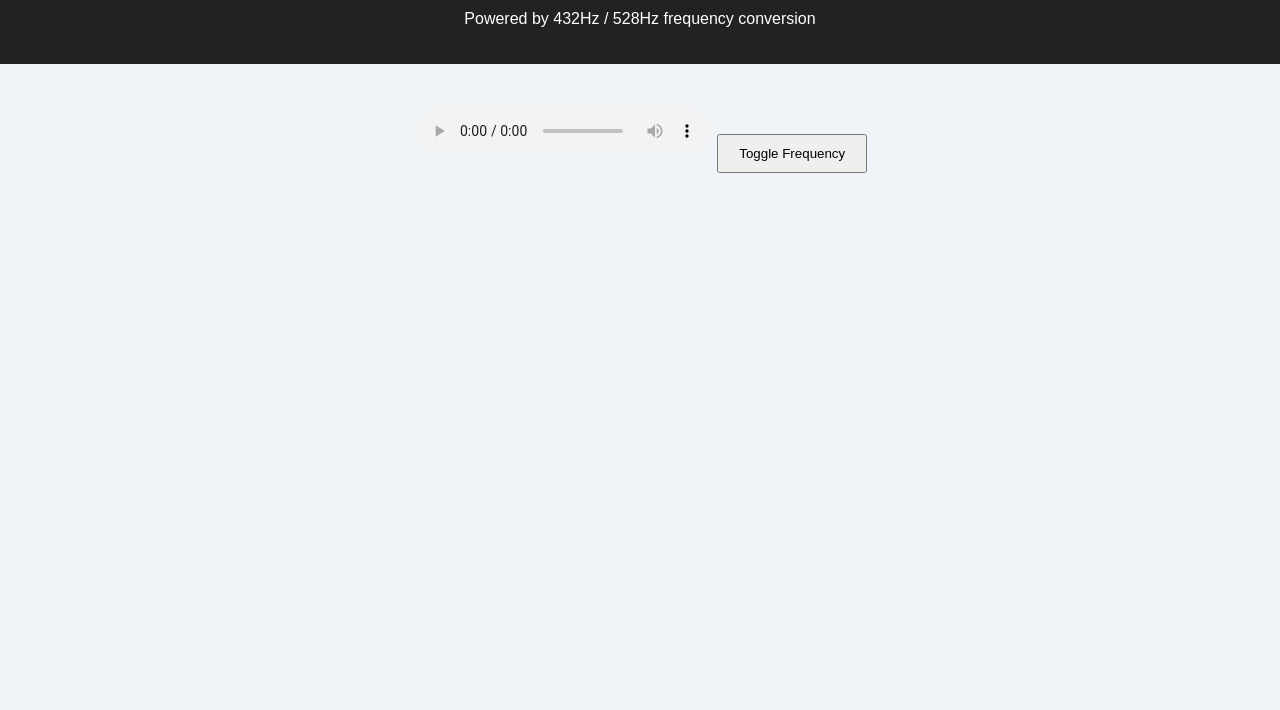
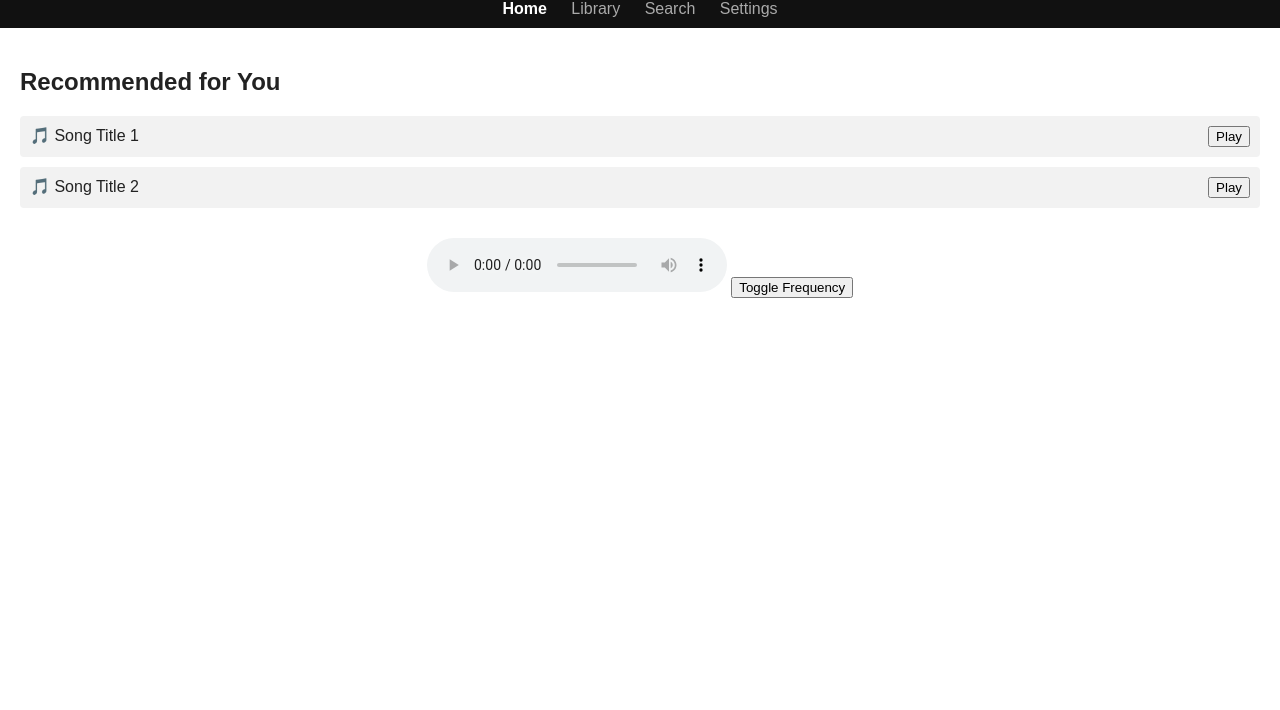
Before and after one commit to Shalevuk18/Newmusic, a plain HTML site: page index.html in a window 1280 px wide. Shown: the part 90-800 px from the top of the page. Drawn offline with Linux system fonts and the light colour scheme.

Commit message:
full version

```diff
--- a/css/style.css
+++ b/css/style.css
@@ -1,20 +1,41 @@
 
 body {
   font-family: Arial, sans-serif;
-  background-color: #f0f4f8;
+  background-color: #fff;
   margin: 0;
   padding: 0;
+  color: #222;
+}
+header {
+  background-color: #111;
+  color: white;
+  padding: 10px;
   text-align: center;
 }
-header {
-  background: #222;
+nav {
+  margin-top: 10px;
+}
+nav a {
+  margin: 0 10px;
+  text-decoration: none;
+  color: #aaa;
+}
+nav a.active {
+  font-weight: bold;
   color: white;
-  padding: 20px 0;
+}
+main {
+  padding: 20px;
+}
+.playlist .track {
+  display: flex;
+  justify-content: space-between;
+  margin: 10px 0;
+  padding: 10px;
+  background: #f2f2f2;
+  border-radius: 4px;
 }
 .player {
-  margin: 40px auto;
+  margin-top: 30px;
+  text-align: center;
 }
-button {
-  margin-top: 20px;
-  padding: 10px 20px;
-}
--- a/index.html
+++ b/index.html
@@ -1,25 +1,38 @@
 
 <!DOCTYPE html>
-<html>
+<html lang="en">
 <head>
   <meta charset="UTF-8" />
-  <meta name="viewport" content="width=device-width, initial-scale=1.0"/>
+  <meta name="viewport" content="width=device-width, initial-scale=1.0" />
   <title>New Music</title>
   <link rel="stylesheet" href="css/style.css" />
 </head>
 <body>
   <header>
     <h1>New Music</h1>
-    <p>Powered by 432Hz / 528Hz frequency conversion</p>
+    <nav>
+      <a href="#" class="active">Home</a>
+      <a href="#">Library</a>
+      <a href="#">Search</a>
+      <a href="#">Settings</a>
+    </nav>
   </header>
   <main>
-    <div class="player">
-      <audio id="audioPlayer" controls>
-        <source src="music/sample-track.mp3" type="audio/mpeg">
-        Your browser does not support the audio element.
-      </audio>
+    <section class="playlist">
+      <h2>Recommended for You</h2>
+      <div class="track">
+        <span>🎵 Song Title 1</span>
+        <button onclick="playTrack('music/sample1.mp3')">Play</button>
+      </div>
+      <div class="track">
+        <span>🎵 Song Title 2</span>
+        <button onclick="playTrack('music/sample2.mp3')">Play</button>
+      </div>
+    </section>
+    <section class="player">
+      <audio id="audioPlayer" controls></audio>
       <button onclick="toggleFrequency()">Toggle Frequency</button>
-    </div>
+    </section>
   </main>
   <script src="js/app.js"></script>
 </body>
--- a/js/app.js
+++ b/js/app.js
@@ -1,4 +1,9 @@
 
+function playTrack(src) {
+  const player = document.getElementById("audioPlayer");
+  player.src = src;
+  player.play();
+}
 function toggleFrequency() {
-  alert('Simulating 432Hz/528Hz frequency shift (for demonstration only).');
+  alert("Simulated switch to 432Hz/528Hz (actual processing requires backend engine).");
 }
```
Also changed, not shown: 4 other files.
